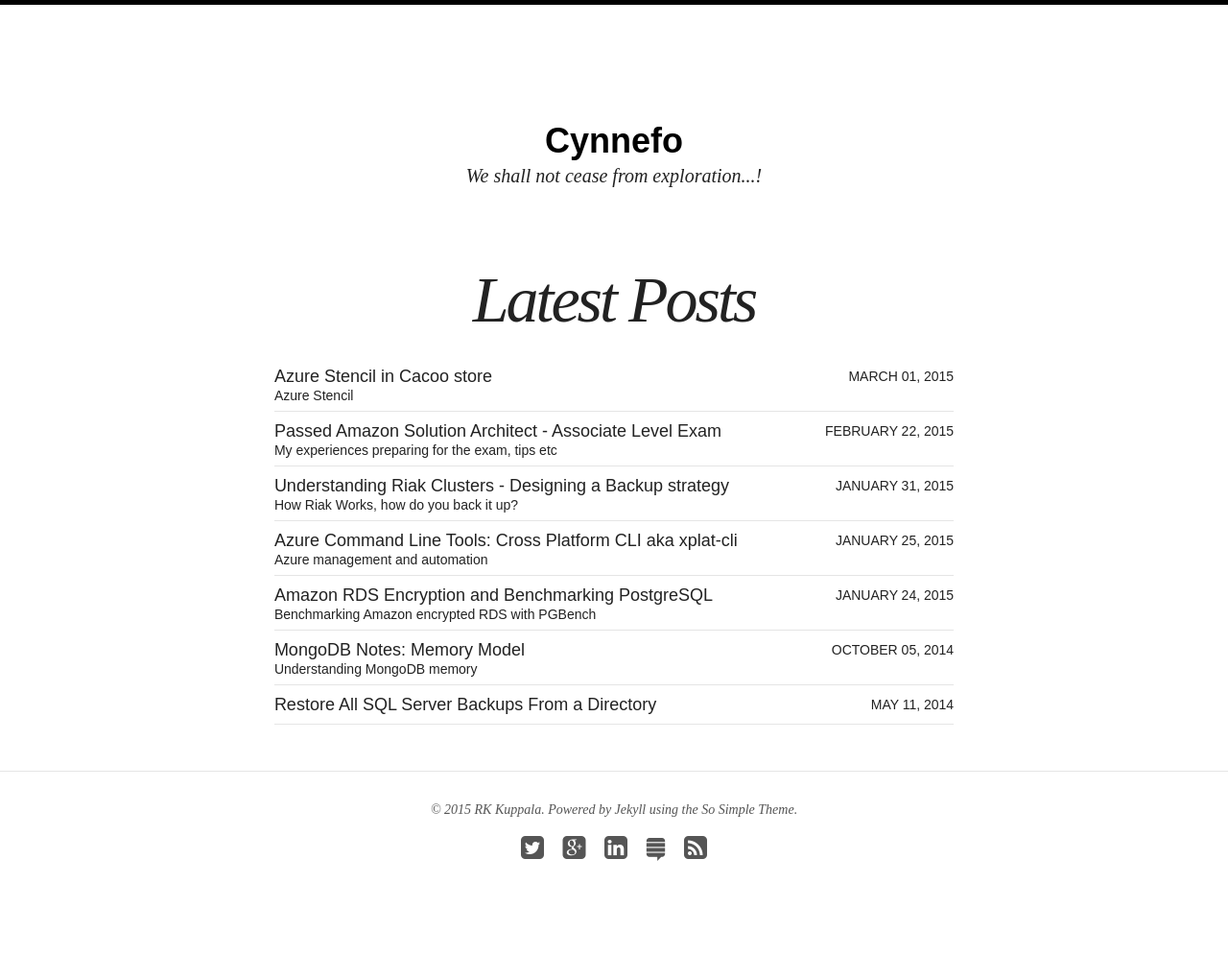
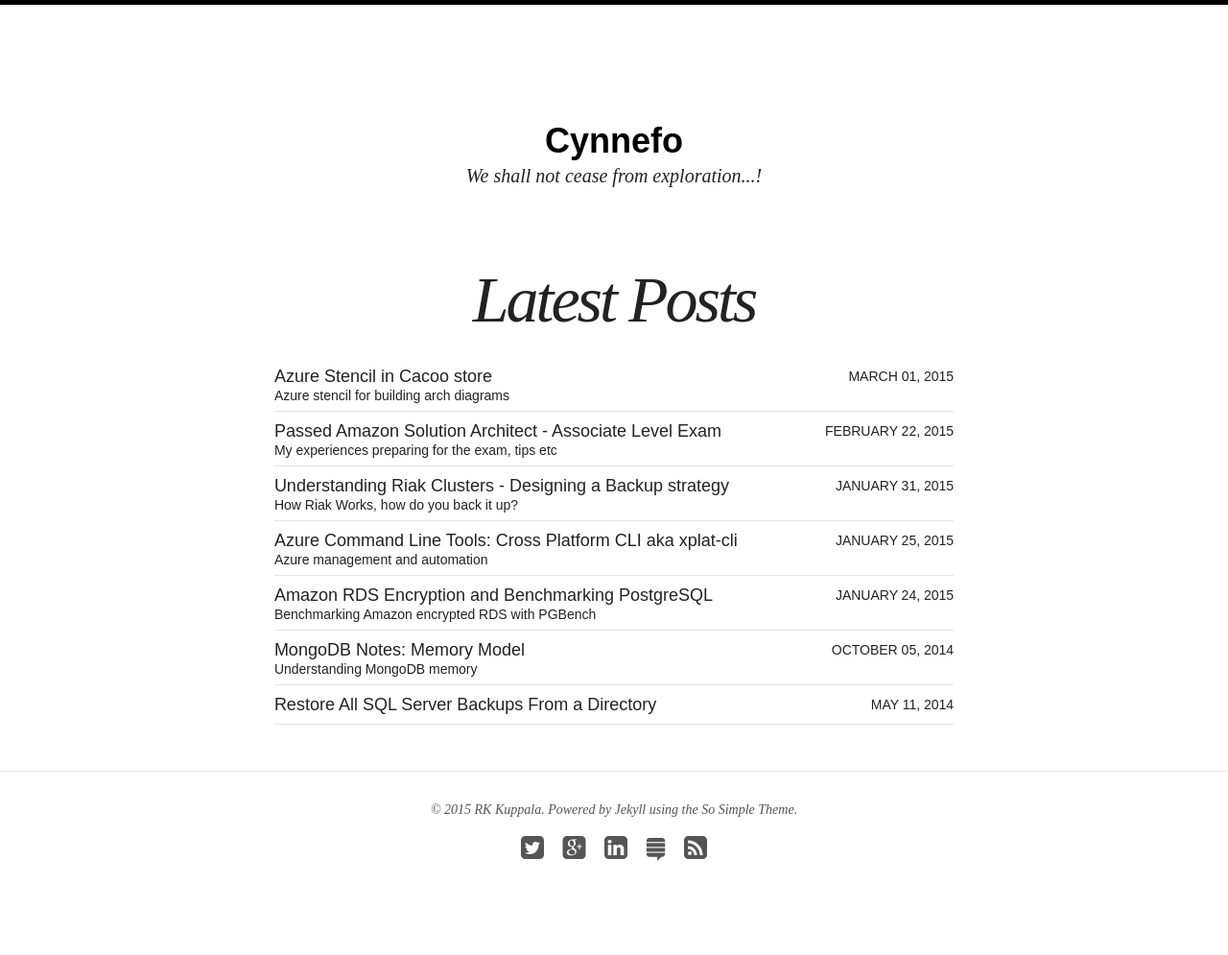
Before and after one commit to cynnefo/copypastewisdom.github.io, a Jekyll site: the page built from index.html, in a window 1280 px wide. Shown: the whole page at 96% size. Built offline with Jekyll 4.4.1, drawn with Linux system fonts in a browser that asks for light colours; nearby versions of some CDN libraries.

Commit message:
new post

```diff
--- a/_posts/azure/2015-03-01-azure-stencils-arch-diagrams-cacoo.md
+++ b/_posts/azure/2015-03-01-azure-stencils-arch-diagrams-cacoo.md
@@ -1,7 +1,7 @@
 ---
 layout: post
 title: "Azure Stencil in Cacoo store"
-excerpt: "Azure Stencil"
+excerpt: "Azure stencil for building arch diagrams"
 categories: articles
 tags: [Azure, Tools]
 comments: true
```
